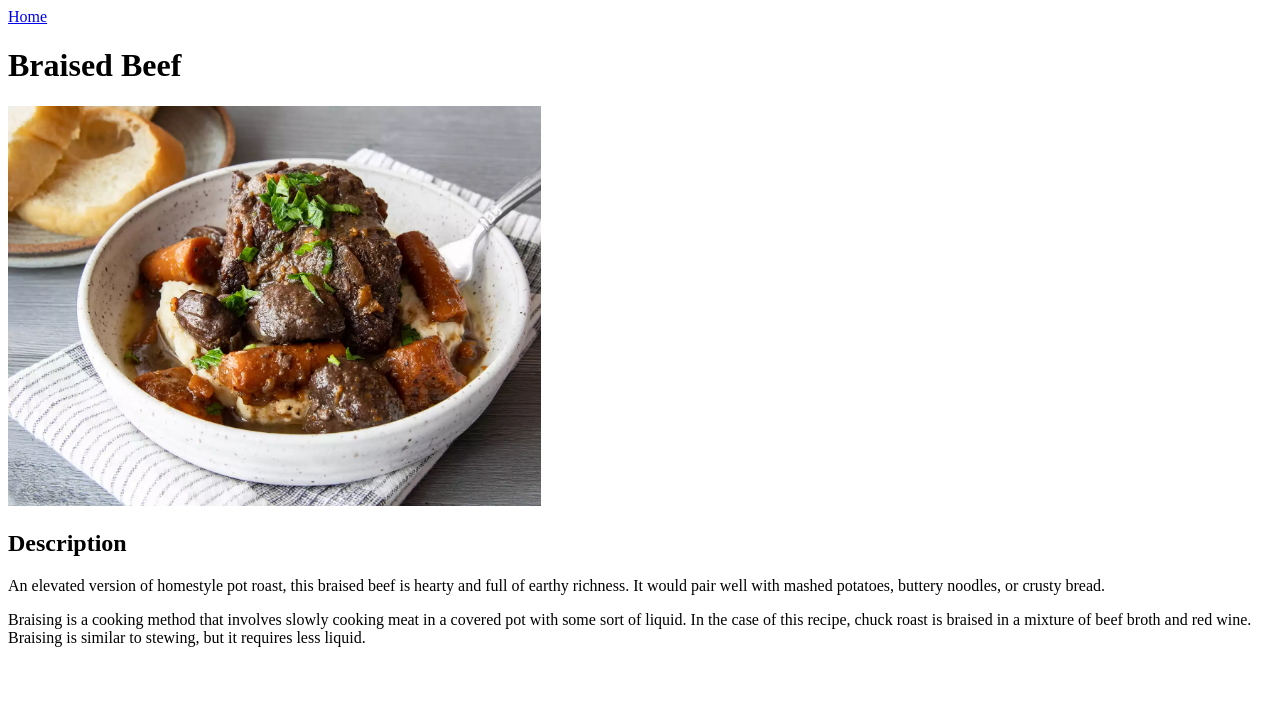
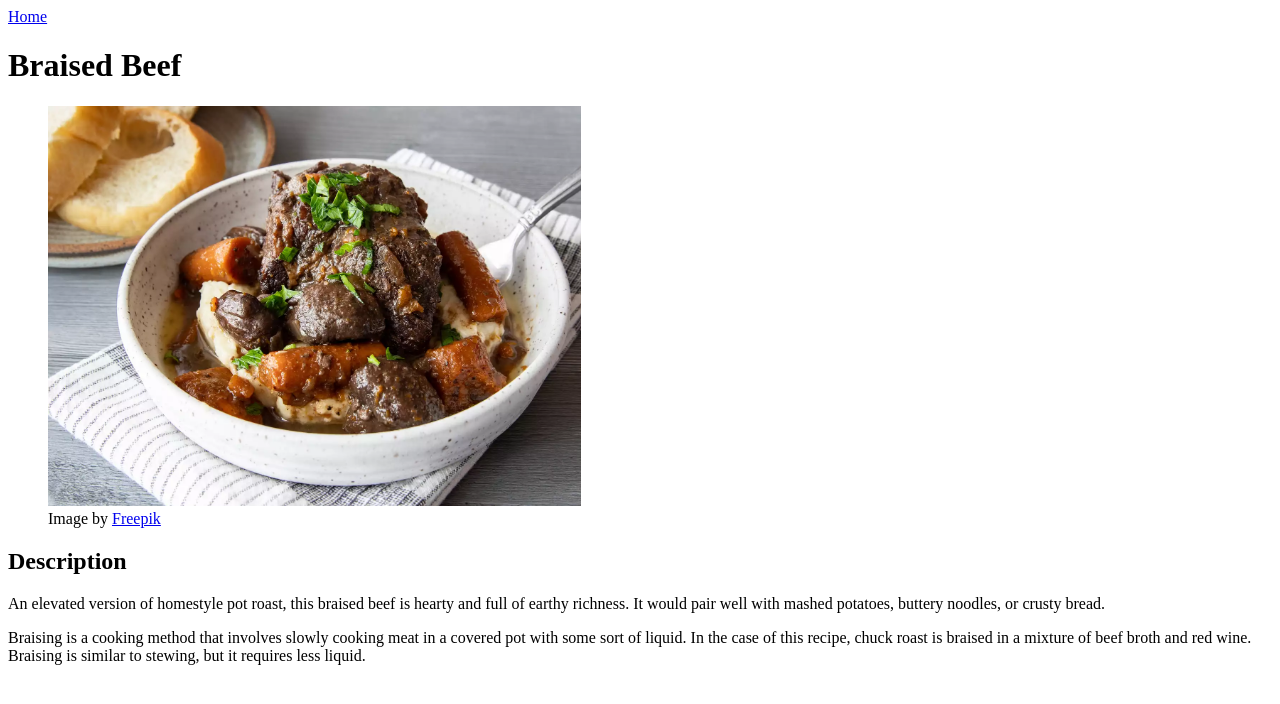
Before and after one commit to oussamatarhi/odin-recipes-v2, a plain HTML site: page recipes/braised-beef.html in a window 1280 px wide. Drawn offline with Linux system fonts and the light colour scheme.

Commit message:
Use figure tag to wrap images
Give proper attribution and credit the authors of
the images so the use of the free images stay legal

```diff
--- a/recipes/braised-beef.html
+++ b/recipes/braised-beef.html
@@ -12,11 +12,15 @@
         <nav><a href="../index.html">Home</a></nav>
     </header>
     <h1>Braised Beef</h1>
-    <img src="../images/braised-beef.webp" alt="A rustic white bowl holds a hearty serving of braised beef, topped with
-    fresh parsley. The tender, dark beef is nestled on a bed of creamy mashed
-    potatoes and surrounded by soft, glazed carrots. A silver fork is on the
-    right side of the bowl, which sits on a striped napkin. In the background,
-    there is a small plate with slices of crusty bread." height="400">
+    <figure>
+        <img src="../images/braised-beef.webp" alt="A rustic white bowl holds a hearty serving of braised beef, topped with
+        fresh parsley. The tender, dark beef is nestled on a bed of creamy mashed
+        potatoes and surrounded by soft, glazed carrots. A silver fork is on the
+        right side of the bowl, which sits on a striped napkin. In the background,
+        there is a small plate with slices of crusty bread." height="400">
+        <figcaption>Image by <a href="http://www.freepik.com/" target="_blank"
+                rel="noopener noreferrer">Freepik</a></figcaption>
+    </figure>
 
     <!-- Description -->
     <h2>Description</h2>
```
Also changed, not shown: recipes/apple-crisp.html (+9 -5 lines), recipes/italian-sunday.html (+4 -0 lines).
